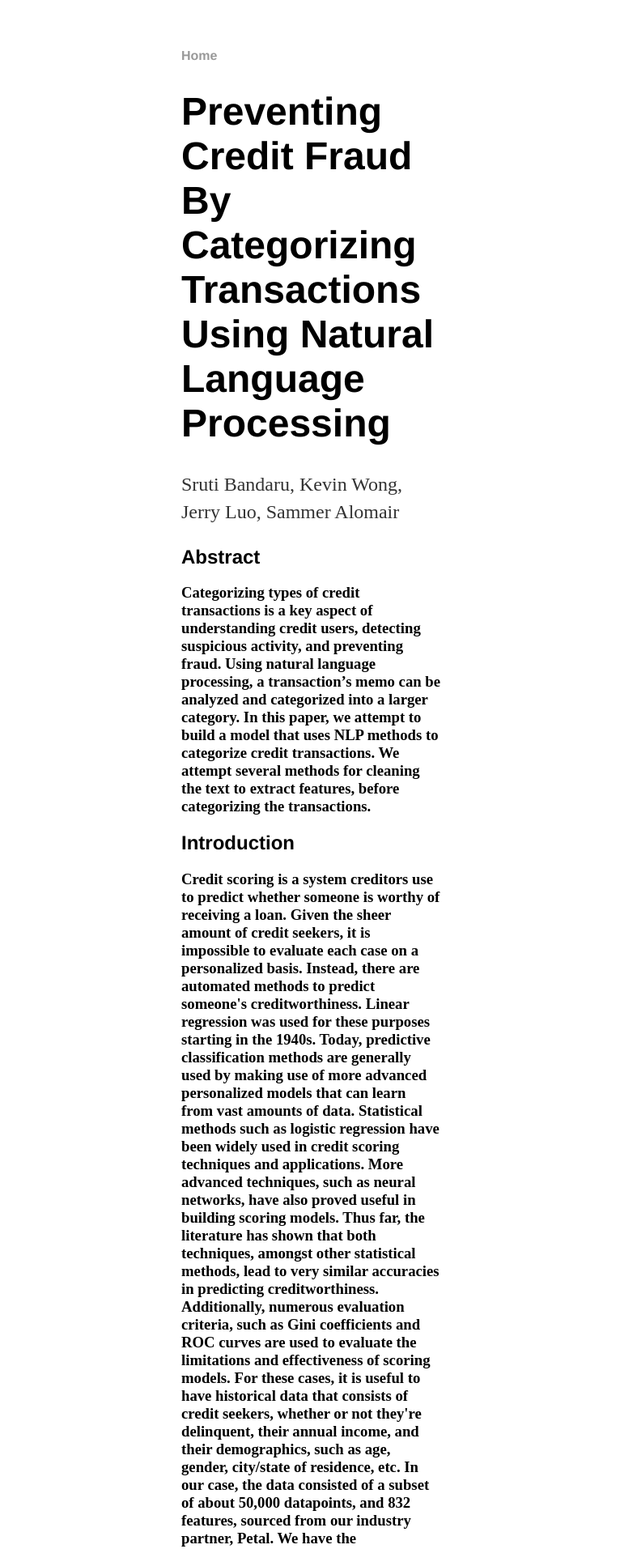
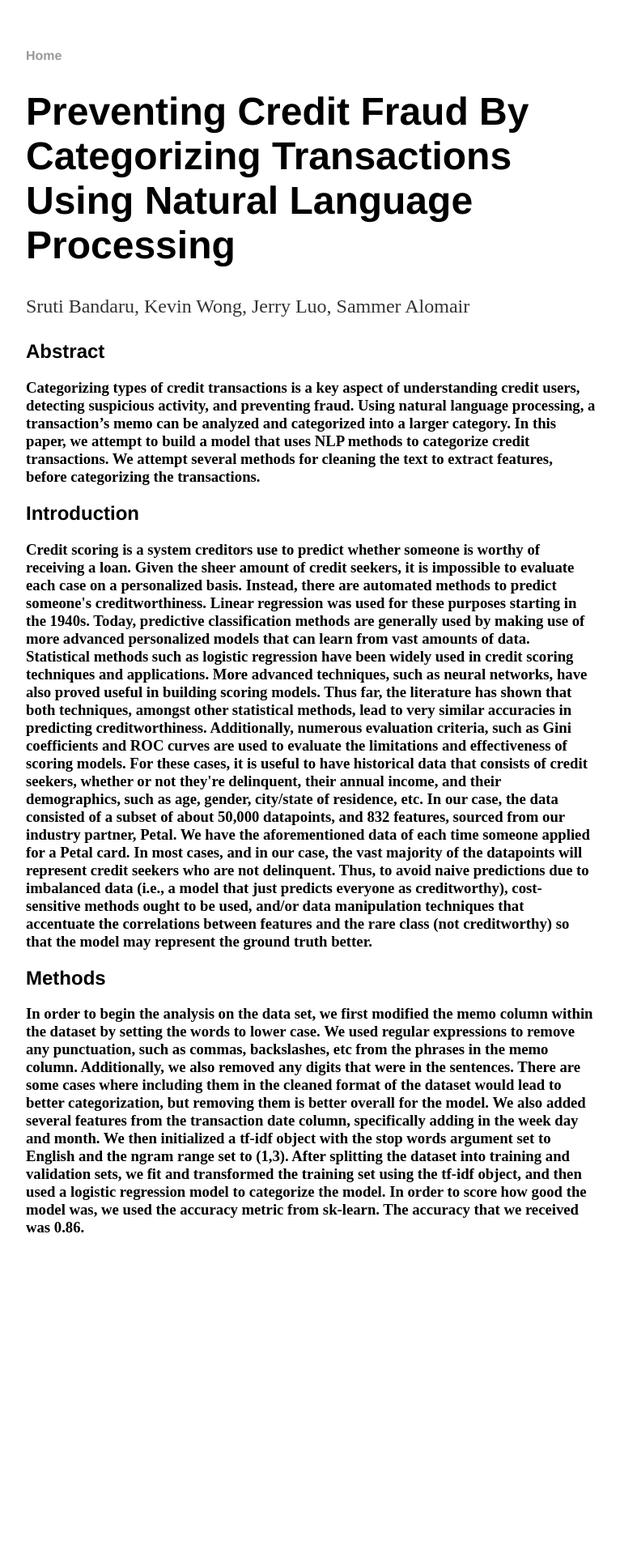
Before and after one commit to kkw002/kkw002.github.io, a Jekyll site: the page built from index.html, in a window 1280 px wide. Shown: the top 1913 px of the page at 81% size, without its empty margins (256-1022 px from the left). Built offline with Jekyll 4.4.1, drawn with Linux system fonts in a browser that asks for light colours; after the commit the page ends 1587 px from its top, so only the background shows below that.

Commit message:
Update main.css

```diff
--- a/css/main.css
+++ b/css/main.css
@@ -1,6 +1,6 @@
 body {
     margin: 60px auto;
-    width: 25%;
+    width: 55%;
 }
 nav ul, footer ul {
     font-family:'Helvetica', 'Arial', 'Sans-Serif';
```
